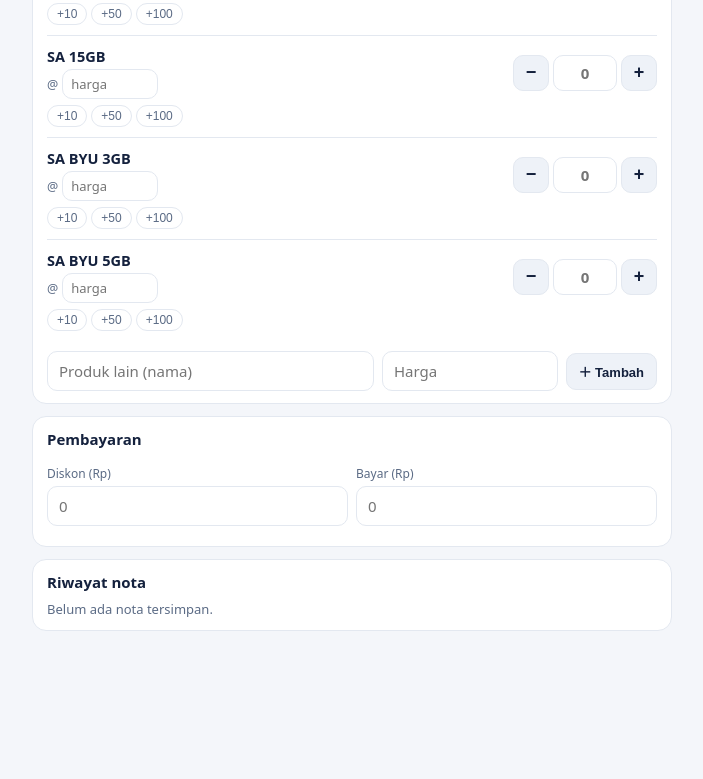
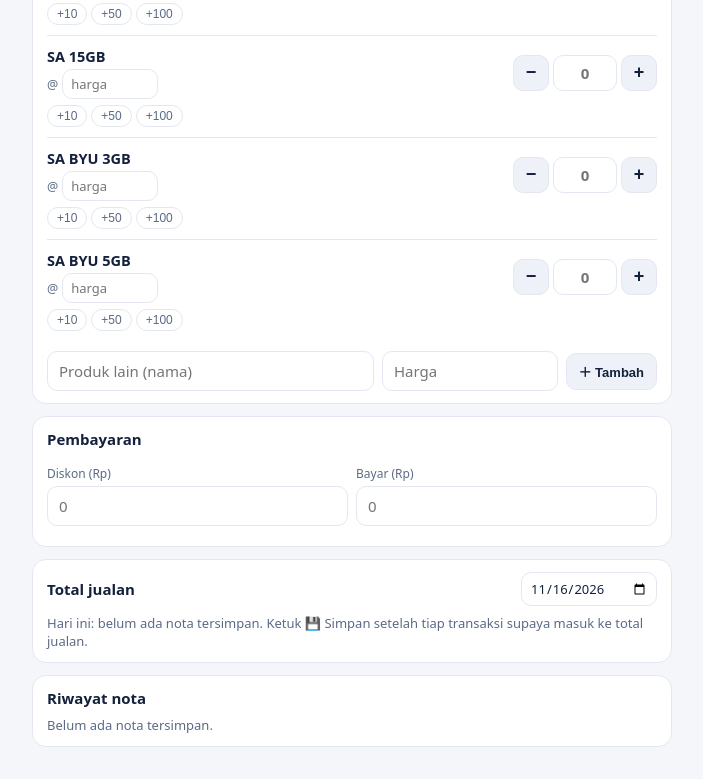
Before and after one commit to Pakyutu/tap-bbt, a plain HTML site: page kalkulator.html in a window 1280 px wide. Shown: the part 1208-1987 px from the top of the page, without its empty margins (288-991 px from the left). Drawn offline with Linux system fonts and the light colour scheme.

Commit message:
Kalkulator: total jualan per hari + salin rekap harian
Co-Authored-By: Claude Opus 5.5 <noreply@anthropic.com>
Claude-Session: https://claude.ai/code/session_011b1fJYVyXpBki7dctn74fn

```diff
--- a/kalkulator.html
+++ b/kalkulator.html
@@ -30,6 +30,7 @@ input{width:100%;padding:9px 11px;border:1px solid var(--bd);border-radius:10px;
 </div>
 <div class="card"><h2>Pembayaran</h2><div class="g2"><div><label>Diskon (Rp)</label><input id="ds" inputmode="numeric" placeholder="0"></div><div><label>Bayar (Rp)</label><input id="by" inputmode="numeric" placeholder="0"></div></div>
   <div class="row" style="margin-top:8px" id="byq"></div></div>
+<div class="card"><div class="row" style="justify-content:space-between"><h2 style="margin:0">Total jualan</h2><input type="date" id="tg" style="width:auto;padding:6px 8px;font-size:13px"></div><div id="rk" style="margin-top:8px"></div></div>
 <div class="card"><h2>Riwayat nota</h2><div id="hist"></div></div>
 </div>
 <div class="tot"><div class="in">
@@ -70,18 +71,28 @@ document.addEventListener('click',e=>{const t=e.target,d=t.dataset||{},it=t.clos
   if(t.id==='rs'&&confirm('Kosongkan semua jumlah?')){S.it={};S.ds=0;S.by=0;S.on='';$('on').value='';$('ds').value='';$('by').value='';draw()}
   if(d.ho!==undefined){const h=HL[+d.ho];S.on=h.on;S.ds=h.ds;S.by=h.by;S.it={};h.R.forEach(r=>{if(!prods().some(p=>p.n===r.n))S.ex.push({n:r.n,h:r.h});S.it[r.n]={q:r.q,h:r.h}});$('on').value=S.on||'';$('ds').value=S.ds?nf(S.ds):'';$('by').value=S.by?nf(S.by):'';draw();scrollTo({top:0,behavior:'smooth'})}
   if(d.hc!==undefined)copy(nota(HL[+d.hc]),t);
+  if(t.id==='cpd')copy(rekapD(),t);
   if(d.hx!==undefined&&confirm('Hapus nota ini?')){HL.splice(+d.hx,1);try{localStorage.setItem('kalkh',JSON.stringify(HL))}catch(_){}drawH()}});
 document.addEventListener('input',e=>{const t=e.target,it=t.closest('.it');
   if(it&&t.dataset.q!==undefined){line(it.dataset.n).q=num(t.value);const c=t.selectionStart;upd(t);try{t.setSelectionRange(c,c)}catch(_){}}
   if(it&&t.dataset.h!==undefined){const v=num(t.value);line(it.dataset.n).h=v;const o=v?nf(v):'';if(t.value!==o)t.value=o;upd(t)}
   if(['ds','by','nh'].includes(t.id)){const v=num(t.value),o=v?nf(v):'';if(t.value!==o)t.value=o;if(t.id!=='nh'){S[t.id]=v;tot()}}
-  if(t.id==='on'){S.on=t.value;save()}if(t.id==='q')draw()});
+  if(t.id==='on'){S.on=t.value;save()}if(t.id==='q')draw();if(t.id==='tg')drawD()});
 const tglF=t=>{const d=new Date(t);return d.toLocaleDateString('id-ID',{day:'numeric',month:'short',year:'numeric'})+' '+d.toTimeString().slice(0,5)};
 function nota(h){const x=h?{R:h.R,q:h.R.reduce((s,r)=>s+r.q,0),sub:h.R.reduce((s,r)=>s+r.q*r.h,0),t:h.tt}:tot(),on=h?h.on:S.on,ds=h?h.ds:S.ds,by=h?h.by:S.by;
   return `*NOTA${on?' – '+on:''}*\n${tglF(h?h.t:Date.now())}\n\n`+x.R.map(r=>`${r.n}\n${nf(r.q)} × ${rp(r.h)} = ${rp(r.q*r.h)}`).join('\n\n')+`\n\n*Total jualan: ${nf(x.q)} pcs · ${rp(x.sub)}*`+grp(x.R)+(ds?`\nDiskon: ${rp(ds)}`:'')+`\n*Total bayar: ${rp(x.t)}*`+(by?`\nBayar: ${rp(by)}\n${by>=x.t?'Kembali: '+rp(by-x.t):'Kurang: '+rp(x.t-by)}`:'')}
 function grp(R){const G={};R.forEach(r=>{const k=/^SA\b/i.test(r.n)?'SA':/^VF\b/i.test(r.n)?'VF':'Lainnya';(G[k]=G[k]||[0,0]);G[k][0]+=r.q;G[k][1]+=r.q*r.h});const K=Object.keys(G);return K.length>1?K.map(k=>`\n${k}: ${nf(G[k][0])} pcs · ${rp(G[k][1])}`).join(''):''}
-function drawH(){$('hist').innerHTML=HL.length?HL.slice(0,30).map((h,i)=>`<div class="h"><div class="row" style="justify-content:space-between"><b>${esc(h.on||'(tanpa nama)')}</b><span style="color:var(--mu);font-size:12px">${tglF(h.t)}</span></div><div style="color:var(--mu);margin:2px 0 6px">${nf(h.R.reduce((s,r)=>s+r.q,0))} pcs · <b style="color:var(--tx)">${rp(h.tt)}</b> · ${esc(h.R.map(r=>r.n).join(', ').slice(0,80))}</div><div class="row"><button class="btn s" data-ho="${i}">Buka</button><button class="btn s" data-hc="${i}">Salin</button><button class="btn s" data-hx="${i}" style="color:var(--ac)">Hapus</button></div></div>`).join(''):'<div class="sub" style="margin:0">Belum ada nota tersimpan.</div>'}
+const dk=t=>{const d=new Date(t);return d.getFullYear()+'-'+String(d.getMonth()+1).padStart(2,'0')+'-'+String(d.getDate()).padStart(2,'0')};
+function day(){const k=$('tg').value||dk(Date.now()),H=HL.filter(h=>dk(h.t)===k),P={};let q=0,sub=0,tt=0,ds=0;
+  H.forEach(h=>{h.R.forEach(r=>{(P[r.n]=P[r.n]||[0,0]);P[r.n][0]+=r.q;P[r.n][1]+=r.q*r.h;q+=r.q;sub+=r.q*r.h});ds+=h.ds||0;tt+=h.tt});return{k,H,P,q,sub,tt,ds}}
+function drawD(){const x=day(),lab=x.k===dk(Date.now())?'Hari ini':new Date(x.k+'T00:00').toLocaleDateString('id-ID',{weekday:'long',day:'numeric',month:'short'});
+  $('rk').innerHTML=x.H.length?`<div style="font-size:13px;color:var(--mu)">${lab} · ${x.H.length} nota</div><div style="font-size:22px;font-weight:800;margin:2px 0">${rp(x.tt)}</div><div style="font-size:13px;color:var(--mu)">${nf(x.q)} pcs${x.ds?' · diskon '+rp(x.ds):''}</div>
+    <div style="margin-top:8px">${Object.entries(x.P).sort((a,b)=>b[1][1]-a[1][1]).map(([n,v])=>`<div class="row" style="justify-content:space-between;font-size:13px;padding:4px 0;border-top:1px solid var(--bd)"><span>${esc(n)}</span><span>${nf(v[0])} pcs · <b>${rp(v[1])}</b></span></div>`).join('')}</div>
+    <div class="row" style="margin-top:8px"><button class="btn s" id="cpd">Salin rekap ${lab.toLowerCase()}</button></div>`:`<div class="sub" style="margin:0">${lab}: belum ada nota tersimpan. Ketuk 💾 Simpan setelah tiap transaksi supaya masuk ke total jualan.</div>`}
+function rekapD(){const x=day(),d=new Date(x.k+'T00:00').toLocaleDateString('id-ID',{weekday:'long',day:'numeric',month:'long',year:'numeric'});
+  return `*Total jualan ${d}*\n${x.H.length} nota · ${nf(x.q)} pcs\n\n`+Object.entries(x.P).sort((a,b)=>b[1][1]-a[1][1]).map(([n,v])=>`${n}: ${nf(v[0])} pcs · ${rp(v[1])}`).join('\n')+(g=>g?'\n'+g:'')(grp(Object.entries(x.P).map(([n,v])=>({n,q:v[0],h:v[0]?v[1]/v[0]:0}))))+`\n\nPer outlet:\n`+x.H.slice().reverse().map((h,i)=>`${i+1}. ${h.on||'(tanpa nama)'}: ${nf(h.R.reduce((s,r)=>s+r.q,0))} pcs · ${rp(h.tt)}`).join('\n')+(x.ds?`\n\nTotal diskon: ${rp(x.ds)}`:'')+`\n\n*Total jualan: ${rp(x.tt)}*`}
+function drawH(){drawD();$('hist').innerHTML=HL.length?HL.slice(0,30).map((h,i)=>`<div class="h"><div class="row" style="justify-content:space-between"><b>${esc(h.on||'(tanpa nama)')}</b><span style="color:var(--mu);font-size:12px">${tglF(h.t)}</span></div><div style="color:var(--mu);margin:2px 0 6px">${nf(h.R.reduce((s,r)=>s+r.q,0))} pcs · <b style="color:var(--tx)">${rp(h.tt)}</b> · ${esc(h.R.map(r=>r.n).join(', ').slice(0,80))}</div><div class="row"><button class="btn s" data-ho="${i}">Buka</button><button class="btn s" data-hc="${i}">Salin</button><button class="btn s" data-hx="${i}" style="color:var(--ac)">Hapus</button></div></div>`).join(''):'<div class="sub" style="margin:0">Belum ada nota tersimpan.</div>'}
 async function copy(t,btn){try{await navigator.clipboard.writeText(t)}catch(e){const a=document.createElement('textarea');a.value=t;document.body.appendChild(a);a.select();document.execCommand('copy');a.remove()}if(btn){const o=btn.textContent;btn.textContent='Tersalin ✓';setTimeout(()=>btn.textContent=o,1500)}}
-$('on').value=S.on||'';$('ds').value=S.ds?nf(S.ds):'';$('by').value=S.by?nf(S.by):'';draw();drawH();
+$('on').value=S.on||'';$('ds').value=S.ds?nf(S.ds):'';$('by').value=S.by?nf(S.by):'';$('tg').value=dk(Date.now());draw();drawH();
 if("serviceWorker"in navigator)addEventListener("load",()=>navigator.serviceWorker.register("sw.js"));
 </script><script src="nav.js"></script></body></html>
--- a/sw.js
+++ b/sw.js
@@ -1,5 +1,5 @@
 // Versi cache: naikkan angka ini kalau ada perubahan besar pada file app.
-const V = "tap-bbt-v48";
+const V = "tap-bbt-v49";
 const SAME = self.location.origin;
 const SHELL = [
   "./", "index.html", "digipos.html", "penjualan.html", "wl.html","kalkulator.html","cekst.html","cekst-data.js","c128.js", "manifest.json",
```
